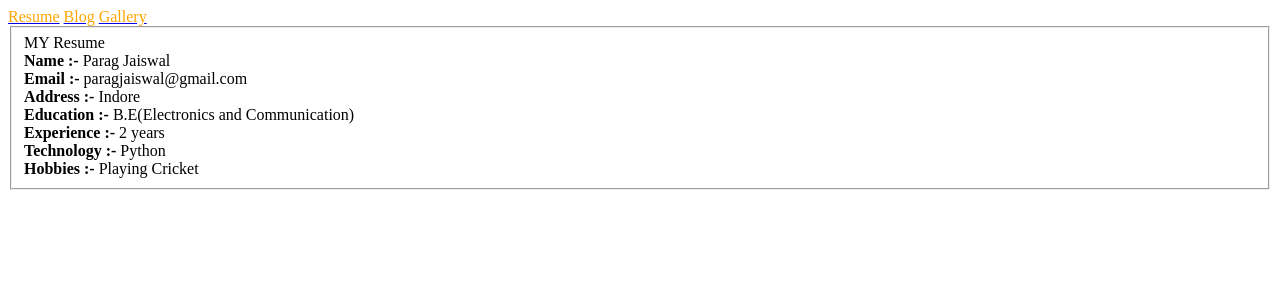
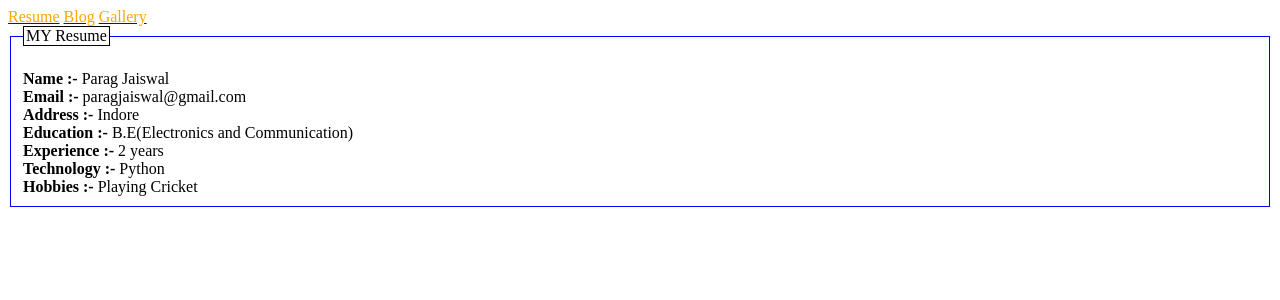
Before and after one commit to ParagJaiswal/Django, a Python web app: template templates/Guest/resume.html in a window 1280 px wide. Shown: the top 300 px of the page. Run offline with Jinja, Linux system fonts and the light colour scheme; the template is opened without the code that fills it, so the values that code supplies are empty.

Commit message:
Update resume.html

```diff
--- a/templates/Guest/resume.html
+++ b/templates/Guest/resume.html
@@ -6,8 +6,8 @@
 <body><a href="next"><font color="orange">Resume</font></a>
 	<a href="blog"><font color="orange">Blog</font></a>
 	<a href="gallery"><font color="orange">Gallery</font></a><br>
-	<fieldset>
-		<label>MY Resume</label><br>
+	<fieldset style="border: 1px solid blue">
+		<legend style="border: 1px solid">MY Resume</legend><br>
 		<b>Name :-</b>
 		<span>Parag Jaiswal</span><br>
 		<b>Email :-</b>
```
